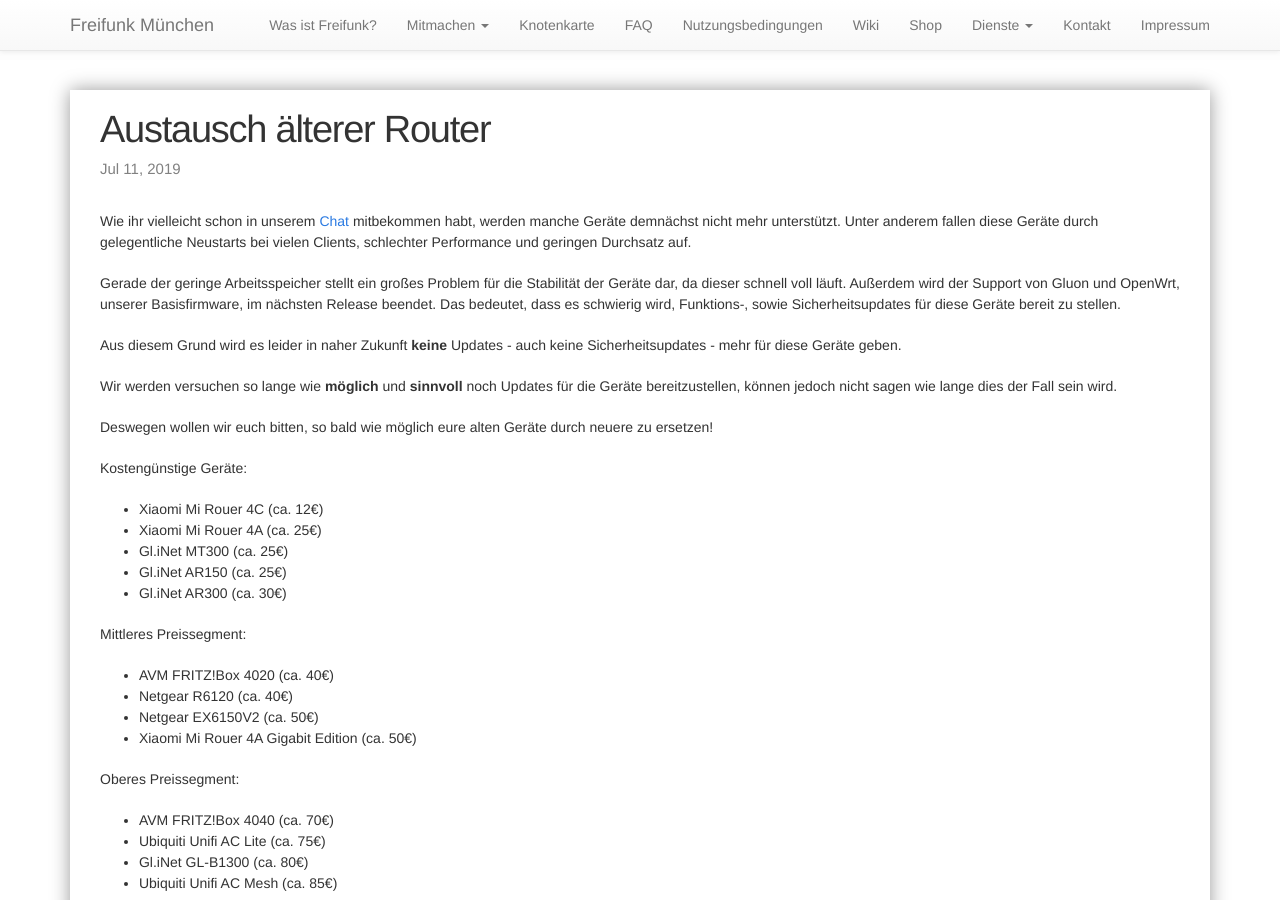
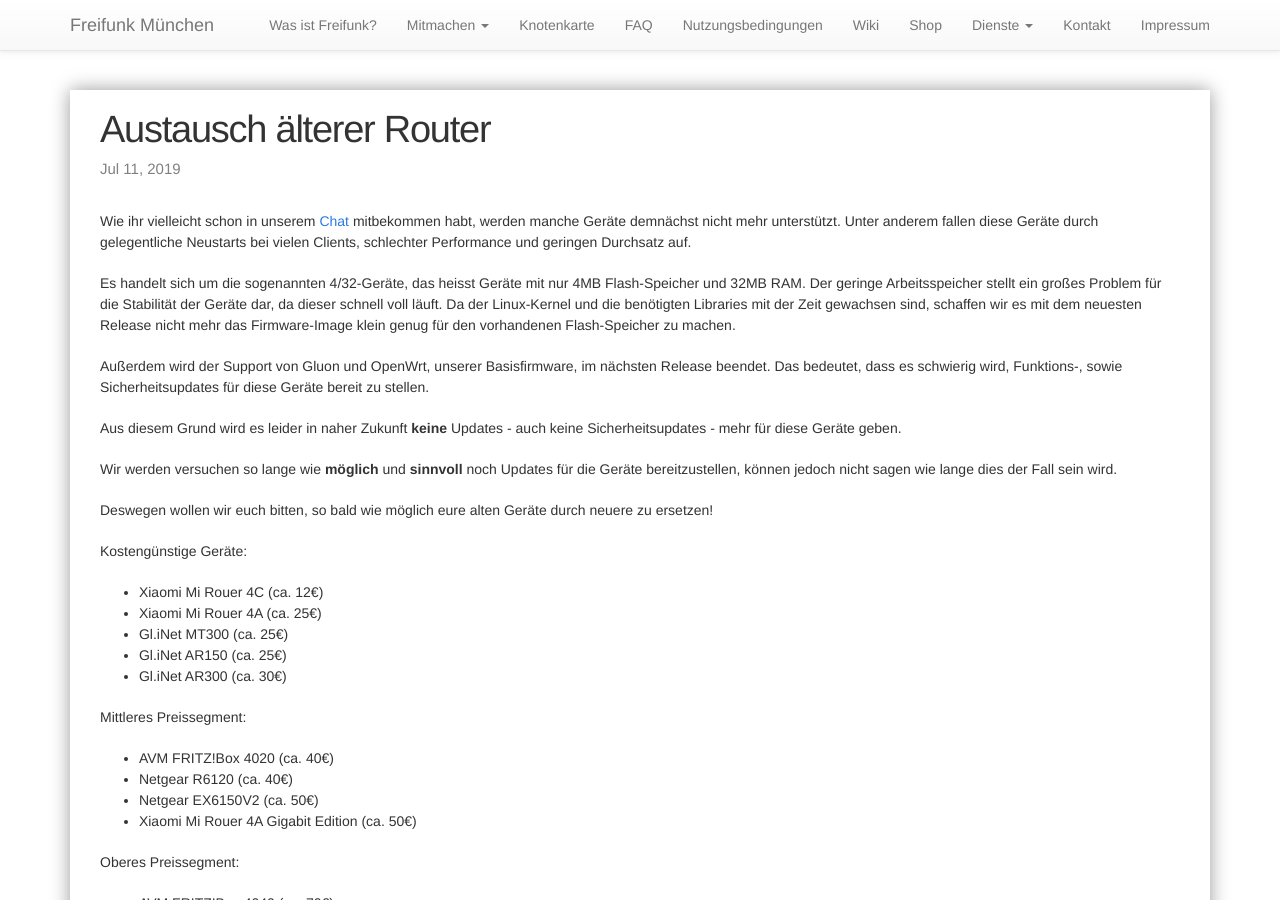
Before and after one commit to freifunkMUC/freifunkmuc.github.io, a Jekyll site: the page built from _posts/2019-07-11-austausch-aelterer-geraete.markdown, in a window 1280 px wide and 900 px high. Built offline with Jekyll 4.4.1, drawn with Linux system fonts in a browser that asks for light colours.

Commit message:
Add more explanation regarding 4/32 device limitiations

```diff
--- a/_posts/2019-07-11-austausch-aelterer-geraete.markdown
+++ b/_posts/2019-07-11-austausch-aelterer-geraete.markdown
@@ -7,7 +7,9 @@ categories: freifunkmuc
 
 Wie ihr vielleicht schon in unserem [Chat](https://chat.ffmuc.net) mitbekommen habt, werden manche Geräte demnächst nicht mehr unterstützt. Unter anderem fallen diese Geräte durch gelegentliche Neustarts bei vielen Clients, schlechter Performance und geringen Durchsatz auf.
 
-Gerade der geringe Arbeitsspeicher stellt ein großes Problem für die Stabilität der Geräte dar, da dieser schnell voll läuft. Außerdem wird der Support von Gluon und OpenWrt, unserer Basisfirmware, im nächsten Release beendet. Das bedeutet, dass es schwierig wird, Funktions-, sowie Sicherheitsupdates für diese Geräte bereit zu stellen.
+Es handelt sich um die sogenannten 4/32-Geräte, das heisst Geräte mit nur 4MB Flash-Speicher und 32MB RAM. Der geringe Arbeitsspeicher stellt ein großes Problem für die Stabilität der Geräte dar, da dieser schnell voll läuft. Da der Linux-Kernel und die benötigten Libraries mit der Zeit gewachsen sind, schaffen wir es mit dem neuesten Release nicht mehr das Firmware-Image klein genug für den vorhandenen Flash-Speicher zu machen.
+
+Außerdem wird der Support von Gluon und OpenWrt, unserer Basisfirmware, im nächsten Release beendet. Das bedeutet, dass es schwierig wird, Funktions-, sowie Sicherheitsupdates für diese Geräte bereit zu stellen.
 
 Aus diesem Grund wird es leider in naher Zukunft **keine** Updates - auch keine Sicherheitsupdates - mehr für diese Geräte geben.
 
```
